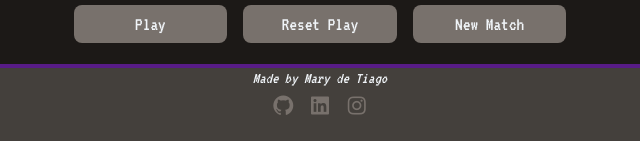
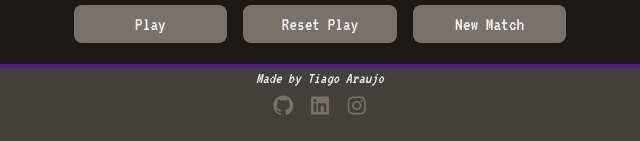
Before and after one commit to TiagoAraujoDev/JoKenP-, a plain HTML site: page index.html in a window 1280 px wide. Shown: the part 656-797 px from the top of the page, 320-960 px from the left. Drawn offline with nearby package versions, Linux system fonts and the light colour scheme.

Commit message:
text correction

```diff
--- a/index.html
+++ b/index.html
@@ -59,7 +59,7 @@
       <button id="newMatchButton">New Match</button>
     </section>
     <footer>
-      <address>Made by Mary de Tiago</address>
+      <address>Made by Tiago Araujo</address>
       <div class="socialLinks">
         <ul>
           <li>
```
